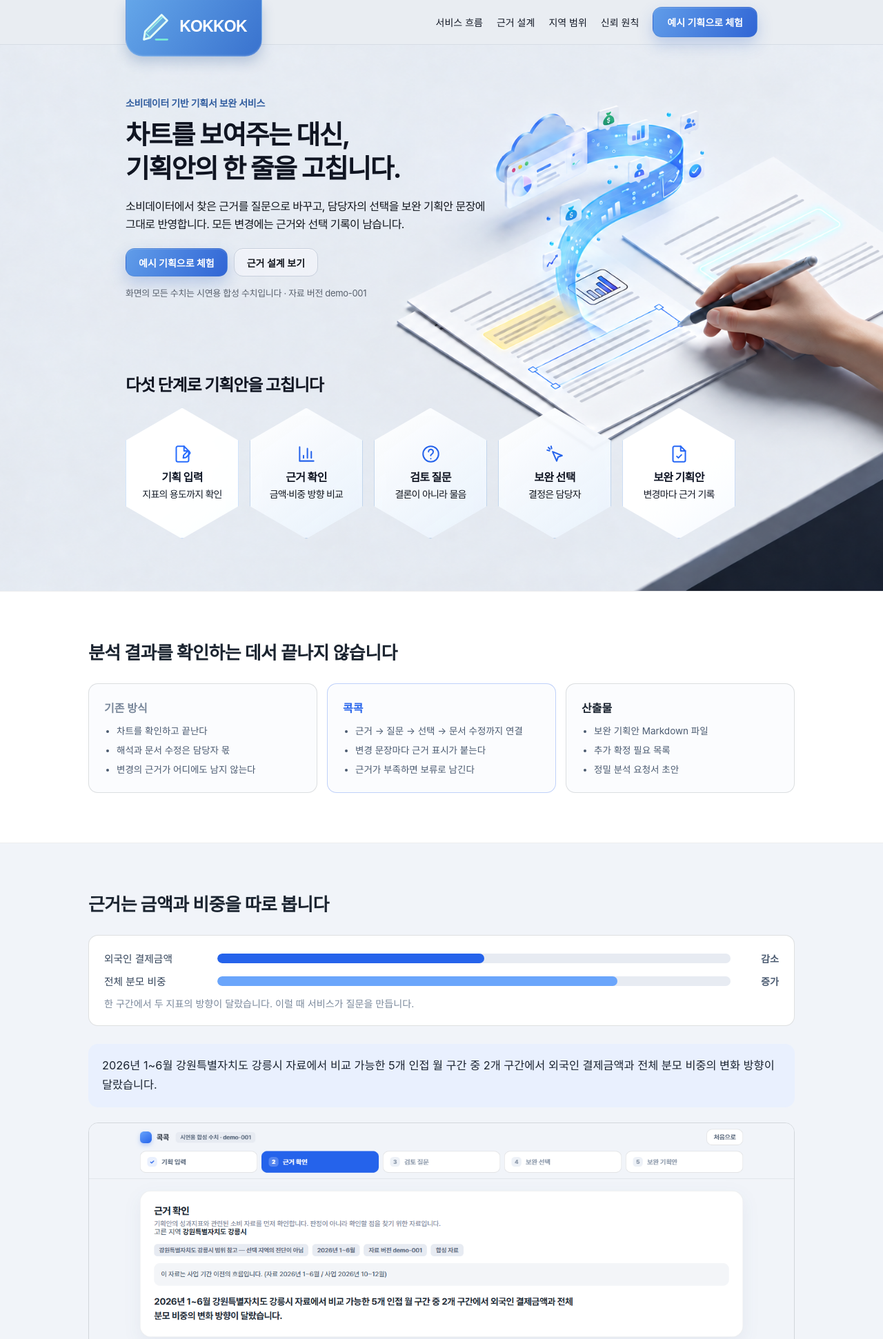
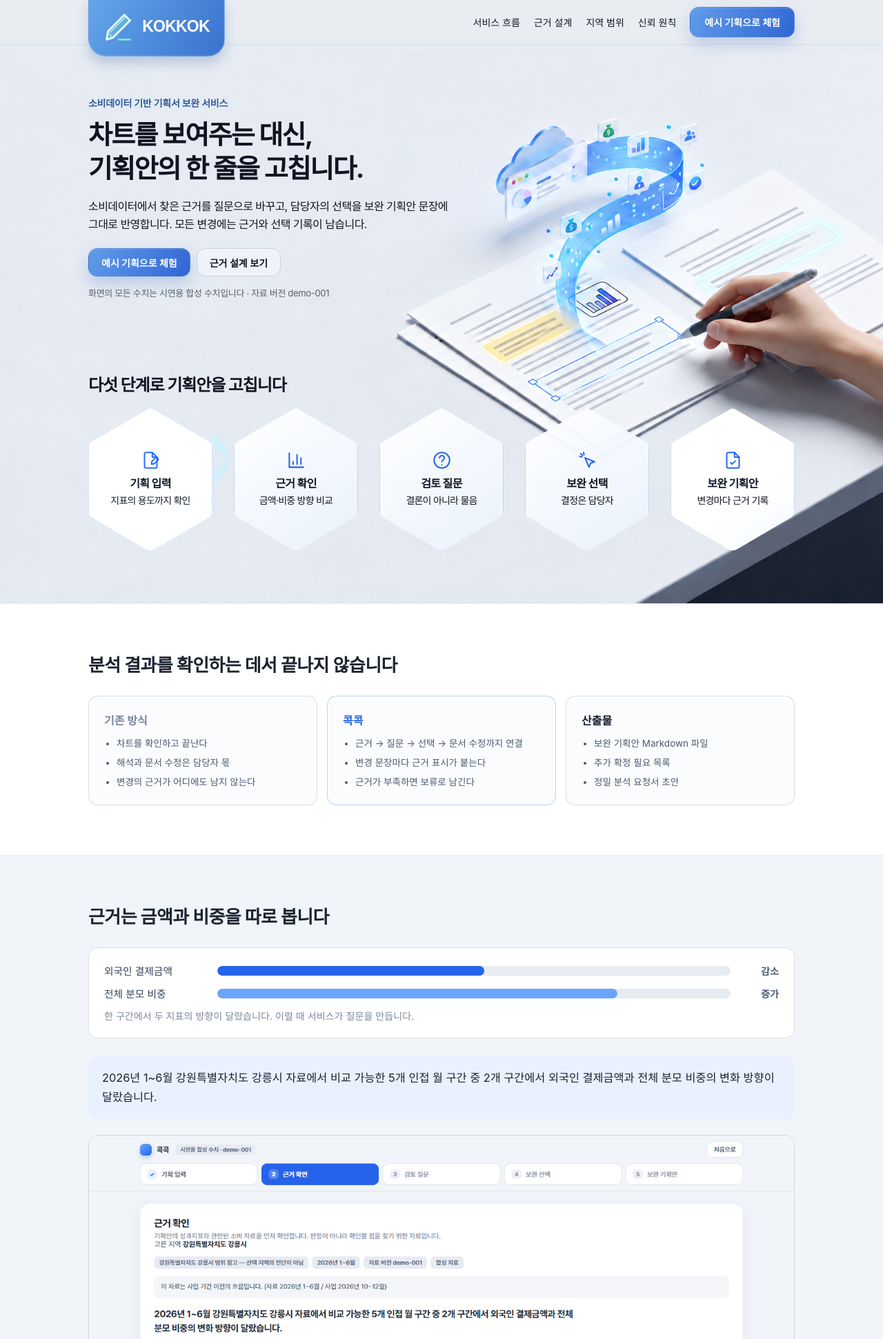
Before and after one commit to aideveloperno1/fest-spend-planner-con001-deploy, a FastAPI app: page / in a window 1280 px wide. Shown: the top 1942 px of the page at 69% size. Run offline with FastAPI, Linux system fonts and the light colour scheme; parts of the project's set-up code (start-up, migrations or seed data) failed here and were passed over; some web fonts are replaced.

Commit message:
style(landing): 육각형 프로세스 카드 모서리 곡면화(SVG clipPath) 및 최대 폭 통일

```diff
--- a/src/policy_signal_map/web/static/css/landing-hero.css
+++ b/src/policy_signal_map/web/static/css/landing-hero.css
@@ -5,7 +5,7 @@
   border-bottom: 1px solid rgba(111, 129, 157, .15);
 }
 .landing .lp-nav-inner {
-  width: min(916px, calc(100% - 48px));
+  width: min(var(--service-content-width), calc(100% - 48px));
   max-width: none;
   height: 64px;
   padding: 0;
@@ -44,7 +44,7 @@
   color: #101522;
   background: #e7ecf2 url('../images/landing-hero-bare-hand.png') center bottom / max(1338px, 100vw) auto no-repeat;
 }
-.lp-intro .lp-wrap { width: min(916px, calc(100% - 48px)); max-width: none; padding: 0; }
+.lp-intro .lp-wrap { width: min(var(--service-content-width), calc(100% - 48px)); max-width: none; padding: 0; }
 .lp-intro .lp-hero { min-height: 474px; padding: 74px 0 40px; }
 .lp-intro .lp-eyebrow { margin-bottom: 12px; font-size: 14px; color: #315d9f; letter-spacing: -.02em; }
 .lp-intro .lp-title {
@@ -84,7 +84,8 @@
 .lp-intro .lp-note { margin-top: 14px; font-size: 13px; color: #59616d; letter-spacing: -.025em; }
 .lp-intro .lp-flow { padding: 4px 0 76px; scroll-margin-top: 85px; }
 .lp-intro .lp-h2 { margin: 0 0 16px; font-size: 24px; letter-spacing: -.045em; }
-.lp-flow-track { position: relative; width: 884px; max-width: 100%; }
+.lp-flow-track { position: relative; width: 100%; max-width: var(--service-content-width); }
+.lp-hex-clip-defs { position: absolute; width: 0; height: 0; overflow: hidden; }
 .lp-flow-ribbon { position: absolute; inset: 0; width: 100%; height: 148px; overflow: visible; pointer-events: none; }
 .lp-flow-light {
   opacity: 0;
@@ -112,11 +113,11 @@
   0%, 25%, 100% { filter: drop-shadow(0 10px 11px rgba(47, 91, 145, .22)) brightness(1); }
   11%, 15% { filter: drop-shadow(0 12px 14px rgba(74, 144, 210, .28)) brightness(1.07); }
 }
-.lp-intro .lp-steps { position: relative; grid-template-columns: repeat(5, 164px); justify-content: space-between; gap: 0; margin: 0; }
+.lp-intro .lp-steps { position: relative; grid-template-columns: repeat(5, 180px); justify-content: space-between; gap: 0; margin: 0; }
 .lp-intro .lp-step {
   position: relative;
-  width: 164px;
-  height: 190px;
+  width: 180px;
+  height: 208px;
   justify-content: center;
   align-items: center;
   text-align: center;
@@ -127,6 +128,7 @@
   background: linear-gradient(145deg, rgba(255,255,255,.98), rgba(235,244,253,.94));
   box-shadow: inset 0 0 0 1px rgba(156, 187, 222, .55);
   clip-path: polygon(50% 0%, 100% 25%, 100% 75%, 50% 100%, 0% 75%, 0% 25%);
+  clip-path: url("#lp-rounded-hex");
   filter: drop-shadow(0 10px 11px rgba(47, 91, 145, .22));
 }
 .lp-intro .lp-step:last-child {
@@ -162,8 +164,8 @@
   .lp-intro .lp-hero { min-height: 475px; padding-top: 58px; }
   .lp-intro .lp-lead { max-width: 470px; }
   .lp-intro .lp-title { font-size: 34px; }
-  .lp-intro .lp-steps { grid-template-columns: repeat(5, 138px); gap: 8px; }
-  .lp-intro .lp-step { width: 138px; height: 159px; padding: 15px 10px; }
+  .lp-intro .lp-steps { grid-template-columns: repeat(5, minmax(0, 1fr)); gap: 8px; }
+  .lp-intro .lp-step { width: 100%; max-width: 140px; height: auto; aspect-ratio: .8660254; padding: 15px 10px; justify-self: center; }
   .lp-step-icon { width: 23px; height: 23px; margin-bottom: 2px; }
   .lp-flow-ribbon { height: 126px; }
 }
@@ -184,7 +186,7 @@
   .lp-intro .lp-h2 { font-size: 21px; margin-bottom: 23px; }
   .lp-flow-ribbon { display: none; }
   .lp-intro .lp-steps { grid-template-columns: repeat(6, 1fr); gap: 24px 8px; justify-items: center; }
-  .lp-intro .lp-step { grid-column: span 2; width: 148px; height: 171px; }
+  .lp-intro .lp-step { grid-column: span 2; width: min(148px, 100%); max-width: none; height: auto; aspect-ratio: .8660254; }
   .lp-intro .lp-step:nth-child(4) { grid-column: 2 / span 2; }
   .lp-intro .lp-step:nth-child(5) { grid-column: 4 / span 2; }
 }
--- a/src/policy_signal_map/web/static/css/landing.css
+++ b/src/policy_signal_map/web/static/css/landing.css
@@ -9,9 +9,9 @@ body.landing {
 }
 
 .lp-wrap {
-  max-width: 1080px;
+  max-width: var(--service-shell-width);
   margin: 0 auto;
-  padding: 0 28px;
+  padding: 0 24px;
 }
 
 /* ---------- 위쪽 막대 ---------- */
@@ -26,9 +26,9 @@ body.landing {
 }
 
 .lp-nav-inner {
-  max-width: 1080px;
+  max-width: var(--service-shell-width);
   margin: 0 auto;
-  padding: 14px 28px;
+  padding: 14px 24px;
   display: flex;
   align-items: center;
   gap: 22px;
--- a/src/policy_signal_map/web/templates/landing.html
+++ b/src/policy_signal_map/web/templates/landing.html
@@ -51,6 +51,13 @@
         <div class="lp-wrap">
           <h2 class="lp-h2" id="flow-title">다섯 단계로 기획안을 고칩니다</h2>
           <div class="lp-flow-track">
+          <svg class="lp-hex-clip-defs" aria-hidden="true" focusable="false">
+            <defs>
+              <clipPath id="lp-rounded-hex" clipPathUnits="objectBoundingBox">
+                <path d="M .48 .01 Q .5 0 .52 .01 L .97 .235 Q 1 .25 1 .285 L 1 .715 Q 1 .75 .97 .765 L .53 .99 Q .5 1 .47 .99 L .03 .765 Q 0 .75 0 .715 L 0 .285 Q 0 .25 .03 .235 Z" />
+              </clipPath>
+            </defs>
+          </svg>
           <svg class="lp-flow-ribbon" viewBox="0 0 884 138" fill="none" aria-hidden="true" focusable="false">
             <defs>
               <filter id="flow-soft-glow" x="-30%" y="-50%" width="160%" height="200%" color-interpolation-filters="sRGB">
```
Also changed, not shown: tests/test_landing.py (+2 -1 lines).
